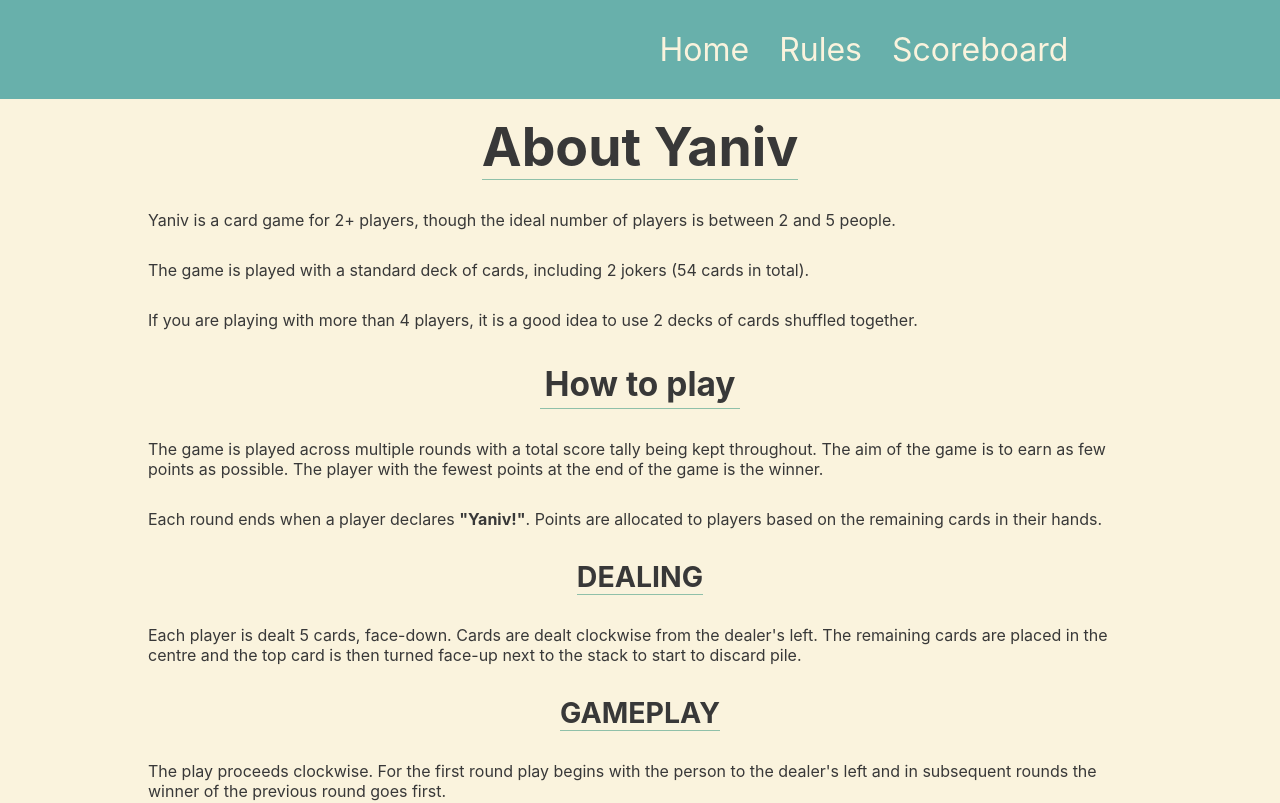
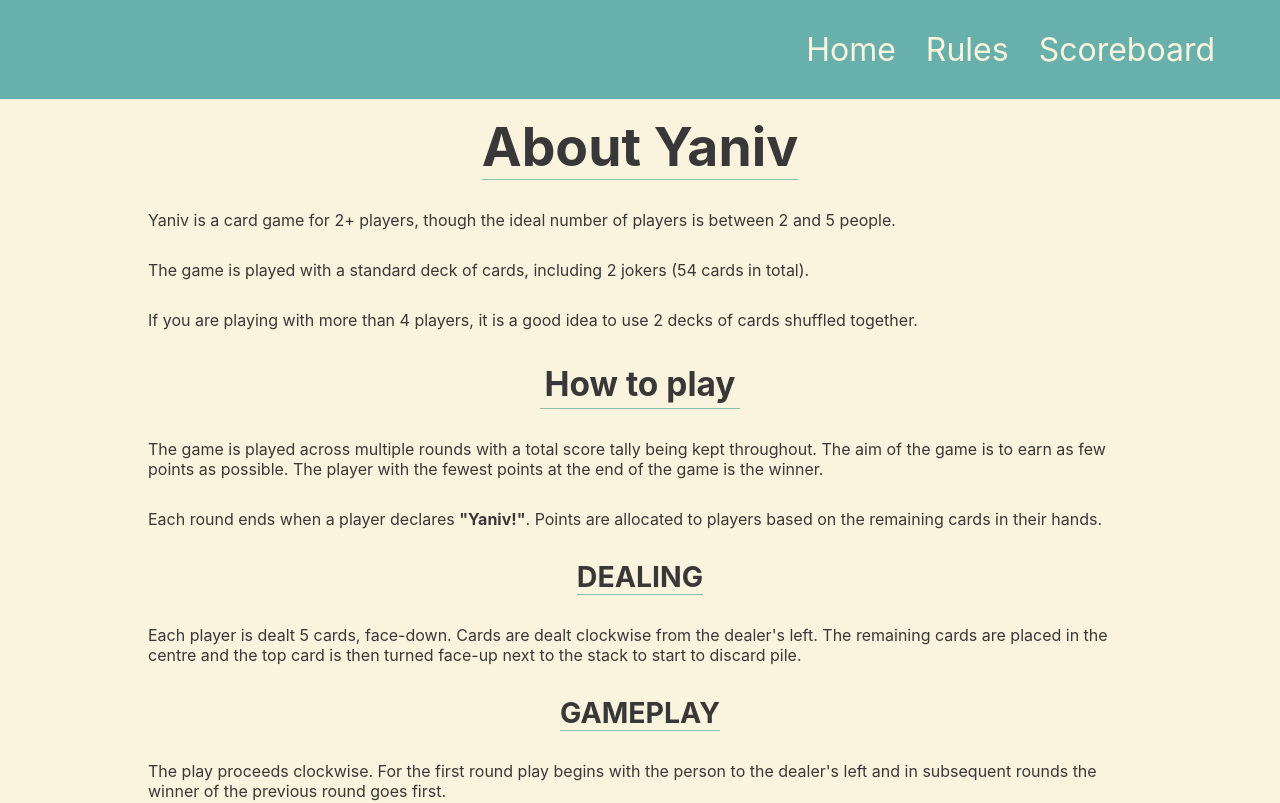
Before and after one commit to EllieD33/yaniv-react-app, a React (Create React App) app: page /pages/rules in a window 1280 px wide. Shown: the top 803 px of the page. Built offline with nearby package versions, Linux system fonts and the light colour scheme.

Commit message:
fixes nav bar misalignment

```diff
--- a/src/components/NavBar.css
+++ b/src/components/NavBar.css
@@ -11,7 +11,6 @@
     list-style-type: none;
     background-color: var(--secondary);
     font-size: 2rem;
-    justify-content: end;
 }
 
 .Navbar-links {
```
